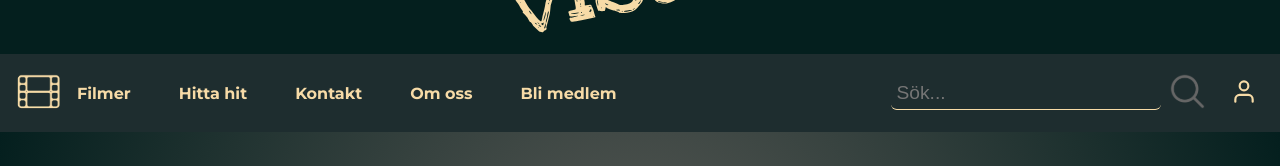
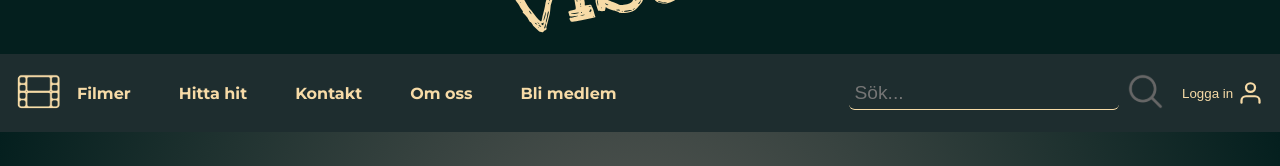
Before and after one commit to j-carlander/Filmvisarna, a React (Vite) app: page / in a window 1280 px wide. Shown: the part 195-361 px from the top of the page. Built offline with nearby package versions, Linux system fonts and the light colour scheme; no server answers.

Commit message:
add text på AccountIcon

```diff
--- a/src/components/AccountIcon/AccountIcon.jsx
+++ b/src/components/AccountIcon/AccountIcon.jsx
@@ -15,6 +15,7 @@ export function AccountIcon() {
 
   return (
     <button className="myaccount-btn" onClick={handleClick}>
+      {token ? "Min sida " : "Logga in"}
       <img src="/myaccount.svg" alt="Mitt Konto" />
     </button>
   );
--- a/src/components/AccountIcon/_AccountIcon.scss
+++ b/src/components/AccountIcon/_AccountIcon.scss
@@ -1,13 +1,17 @@
 @use "../../Sass/abstract/variables" as *;
 
 .myaccount-btn {
-    width: 3em;
-    background: none;
-    border: none;
+  display: flex;
+  align-items: center;
+  gap: 0.3em;
+  width: 82px;
+  background: none;
+  border: none;
+  color: $lightAccent;
 }
 
 .myaccount-btn img {
-    width: 100%;
-    fill: $lightAccent;
-    width: 2em;
+  width: 100%;
+  fill: $lightAccent;
+  width: 2em;
 }
--- a/src/stylesheet/main.css
+++ b/src/stylesheet/main.css
@@ -1690,9 +1690,13 @@ button {
   }
 }
 .myaccount-btn {
-  width: 3em;
+  display: flex;
+  align-items: center;
+  gap: 0.3em;
+  width: 82px;
   background: none;
   border: none;
+  color: #F7DBA7;
 }
 
 .myaccount-btn img {
```
Also changed, not shown: 1 other file (tests, documents, lock files or other folders).
